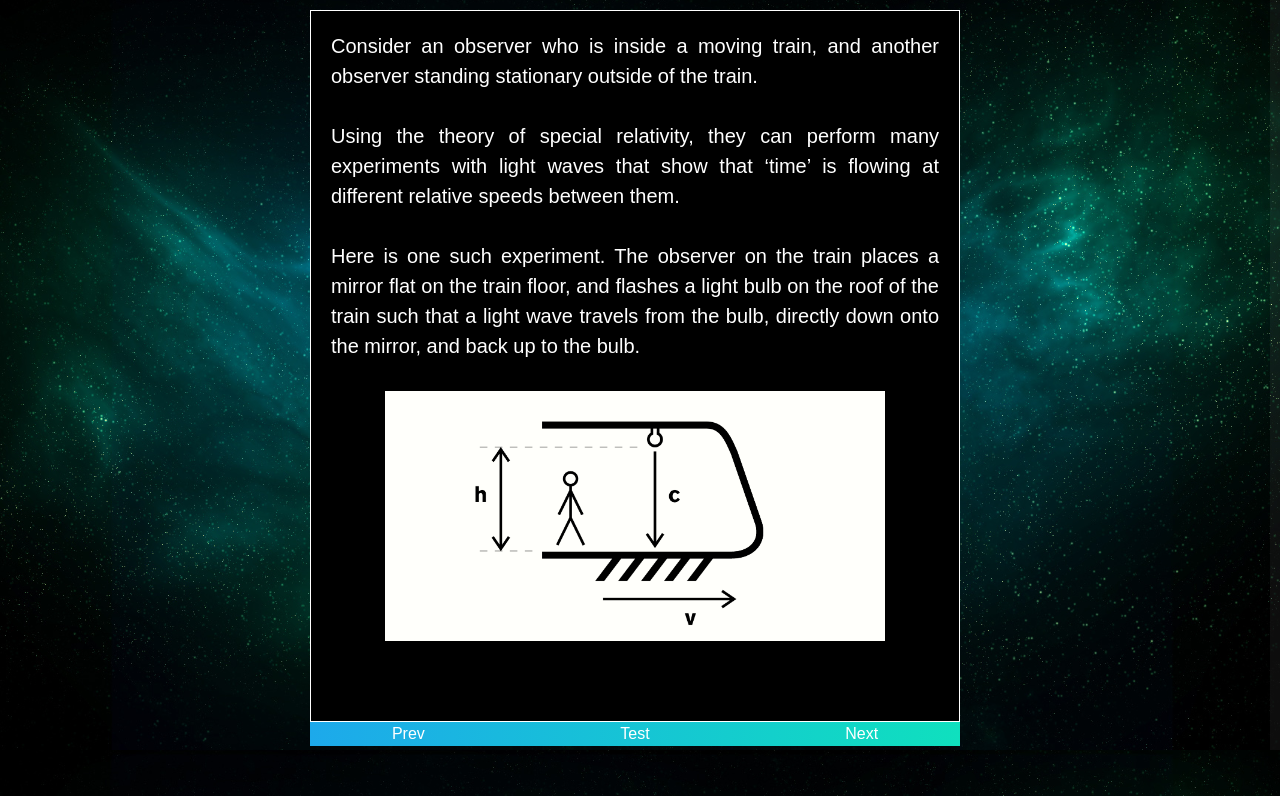
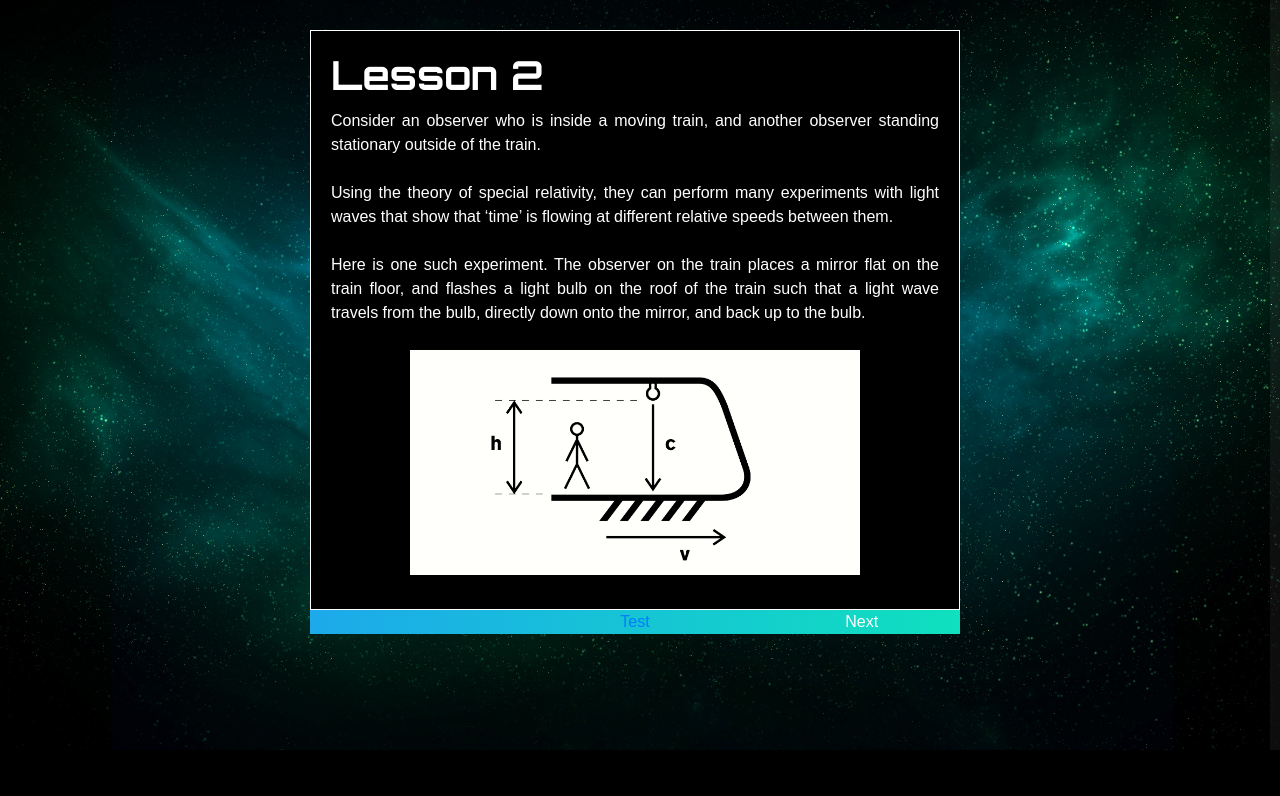
Before and after one commit to jasperpato/learn-special-relativity, a Flask app: page /learn/lesson-2 in a window 1280 px wide. Shown: the part 50-846 px from the top of the page. After the commit the page ends 800 px from the top, so only its background shows below. Run offline with Flask 2, Linux system fonts and the light colour scheme; a user stored in the database is signed in; some libraries are stand-ins or nearby versions.

Commit message:
fixed page switching for lesson 2 (lesson 2 looking good now)

```diff
--- a/app/static/script.js
+++ b/app/static/script.js
@@ -58,27 +58,31 @@ function animate() {
 }
 
 function loadPrevPage2() {
-	if ($("#lesson-2.2").is(":visible")) {
-		$("#lesson-2.2").toggle();
-		$("#lesson-2.1").toggle();
-	} else if ($("#lesson-2.3").is(":visible")) {
-		$("#lesson-2.3").toggle();
-		$("#lesson-2.2").toggle();
-	} else if ($("#lesson-2.4").is(":visible")) {
-		$("#lesson-2.4").toggle();
-		$("#lesson-2.3").toggle();
+	if ($("#l22").is(":visible")) {
+		$("#prev-2").toggle();
+		$("#l22").toggle();
+		$("#l21").toggle();
+	} else if ($("#l23").is(":visible")) {
+		$("#l23").toggle();
+		$("#l22").toggle();
+	} else if ($("#l24").is(":visible")) {
+		$("#next-2").toggle();
+		$("#l24").toggle();
+		$("#l23").toggle();
 	}
 }
 
 function loadNextPage2() {
-	if ($("#lesson-2.1").is(":visible")) {
-		$("#lesson-2.1").toggle();
-		$("#lesson-2.2").toggle();
-	} else if ($("#lesson-2.2").is(":visible")) {
-		$("#lesson-2.2").toggle();
-		$("#lesson-2.3").toggle();
-	} else if ($("#lesson-2.3").is(":visible")) {
-		$("#lesson-2.3").toggle();
-		$("#lesson-2.4").toggle();
+	if ($("#l21").is(":visible")) {
+		$("#prev-2").toggle();
+		$("#l21").toggle();
+		$("#l22").toggle();
+	} else if ($("#l22").is(":visible")) {
+		$("#l22").toggle();
+		$("#l23").toggle();
+	} else if ($("#l23").is(":visible")) {
+		$("#next-2").toggle();
+		$("#l23").toggle();
+		$("#l24").toggle();
 	}
 }
--- a/app/static/style.css
+++ b/app/static/style.css
@@ -578,7 +578,7 @@ svg circle:nth-child(2) {
 	width: 400px;
 	height: 500px;*/
 	margin: auto;
-	margin-top: 60px;
+	margin-top: 80px;
 	width: 650px;
 	transition: 0.5s;
 	background: linear-gradient(90deg, #1da9eb, #0fe0be);
@@ -597,6 +597,7 @@ svg circle:nth-child(2) {
 	bottom: 10px;*/
 	background: #000;
 	padding: 20px;
+	height: 580px;
 	/*overflow: hidden;*/
 	text-align: justify;
 	border: 1px solid#fff;
@@ -627,7 +628,7 @@ svg circle:nth-child(2) {
 }
 
 .lessonBox .lessonContent p {
-	font-size: 20px;
+	font-size: 16px;
 	margin: 0;
 	padding: 0;
 	color: #fff;
@@ -641,9 +642,18 @@ svg circle:nth-child(2) {
 .diagram {
 	width: 500px;
 	margin: auto;
+	padding: 5%;
 }
 
 .switchPages {
 	color: white;
 	text-align: center;
 }
+
+.pageButton {
+	cursor: pointer;
+}
+
+.pageButton:hover {
+	text-decoration: underline;
+}
--- a/app/templates/lesson-1.html
+++ b/app/templates/lesson-1.html
@@ -95,8 +95,10 @@
 					</p>
 				</div>
 			</div>
-			<div class="switchPages">
-				<p><span id="prev-1">Prev</span> <span id="next-1">Next</span></p>
+			<div class="switchPages row">
+				<div class="col-md-4 pageButton" id="prev-2">Prev</div>
+				<div class="col-md-4 pageButton" id="test-2">Test</div>
+				<div class="col-md-4 pageButton" id="next-2">Next</div>
 			</div>
 		</div>
 	</body>
--- a/app/templates/lesson-2.html
+++ b/app/templates/lesson-2.html
@@ -66,7 +66,8 @@
 		</header>
 		<div class="lessonBox">
 			<div class="lessonContent">
-				<div id="lesson-2.1" style="display: block">
+				<h2>Lesson 2</h2>
+				<div id="l21" style="display: block">
 					<p>
 						Consider an observer who is inside a moving train, and another observer standing stationary
 						outside of the train.
@@ -77,14 +78,13 @@
 						Here is one such experiment. The observer on the train places a mirror flat on the train floor,
 						and flashes a light bulb on the roof of the train such that a light wave travels from the bulb,
 						directly down onto the mirror, and back up to the bulb.
-						<br /><br />
 					</p>
 					<div class="diagramBox" id="animate-1">
 						<img class="diagram" id="img-1.1" src="/static/diagrams/Diagram_1.1.png" />
 					</div>
 					<p><br /><br /></p>
 				</div>
-				<div id="lesson-2.2" style="display: none">
+				<div id="l22" style="display: none">
 					<p>
 						From the observer inside the train’s perspective, the light travelled directly downwards and then
 						directly upwards. The distance traveled by the light beam is d0=2h, and the speed it travelled at
@@ -94,14 +94,13 @@
 						However the observer outside the train would witness this event in a different way because while
 						the light is making its journey up and down, the train is also moving within their reference frame
 						from left to right.
-						<br /><br />
 					</p>
 					<div class="diagramBox" id="animate-2">
 						<img class="diagram" id="img-2.1" src="/static/diagrams/Diagram_2.1.png" />
 					</div>
 					<p><br /><br /></p>
 				</div>
-				<div id="lesson-2.3" style="display: none">
+				<div id="l23" style="display: none">
 					<p>
 						The light must travel a larger distance from the stationary observer’s perspective, but the speed
 						of light would still be observed to be constant at c. Therefore, the time elapsed between the
@@ -111,20 +110,17 @@
 						The train, lightbulb and light beam all travel a horizontal distance of vt1 during the elapsed
 						time t1, and a vertical distance of 2h. Using trigonometry we can
 						<span id="distance-calc">derive an expression</span> for the distance travelled by the light beam
-						as d1 = sqrt(4h^2+v^2t1^2). <br /><br />
+						as d1 = sqrt(4h^2+v^2t1^2).
 					</p>
 					<div class="diagramBox">
 						<img class="diagram" src="/static/diagrams/Diagram_3.1.png" />
 					</div>
 					<p><br /><br /></p>
 				</div>
-				<div id="lesson-2.4" style="display: none">
+				<div id="l24" style="display: none">
 					<p>
 						Again using distance = speed * time, <span id="time-calc">we can calculate</span> the elapsed time
 						as t1 = 2h/sqrt(c^2-v^2). <br /><br />
-						This experiment shows how time is a <span id="rel-quantity">relative quantity</span> between
-						observers moving at different relative speeds; time passes at different rates for each of them.
-						<br /><br />
 						The two differing elapsed times calculated by the two observers can be
 						<span id="time-dilation">related to each other</span>, resulting in the equation t1 = γ * t0,
 						where t1 is the time elapsed as observed by the stationary observer, t0 is the time elapsed for
@@ -140,14 +136,13 @@
 						calculated were equally valid within their own frames of reference.
 						<br /><br />
 						<a href="{{ url_for('routes.test2') }}">Take the test</a> for this section.
-						<br />
 					</p>
 				</div>
 			</div>
 			<div class="switchPages row">
-				<div class="col-md-4" id="prev-2">Prev</div>
-				<div class="col-md-4 testButton" id="test-2">Test</div>
-				<div class="col-md-4" id="next-2">Next</div>
+				<div class="col-md-4 pageButton"><div id="prev-2" style="display: none">Prev</div></div>
+				<div class="col-md-4 pageButton" id="test-2"><a href="{{ url_for('routes.test2') }}"> Test</a></div>
+				<div class="col-md-4 pageButton"><div id="next-2">Next</div></div>
 			</div>
 		</div>
 	</body>
--- a/app/templates/lesson-3.html
+++ b/app/templates/lesson-3.html
@@ -98,8 +98,10 @@
 					</p>
 				</div>
 			</div>
-			<div class="switchPages">
-				<p><span id="prev-3">Prev</span> <span id="next-3">Next</span></p>
+			<div class="switchPages row">
+				<div class="col-md-4 pageButton" id="prev-2">Prev</div>
+				<div class="col-md-4 pageButton" id="test-2">Test</div>
+				<div class="col-md-4 pageButton" id="next-2">Next</div>
 			</div>
 		</div>
 	</body>
```
